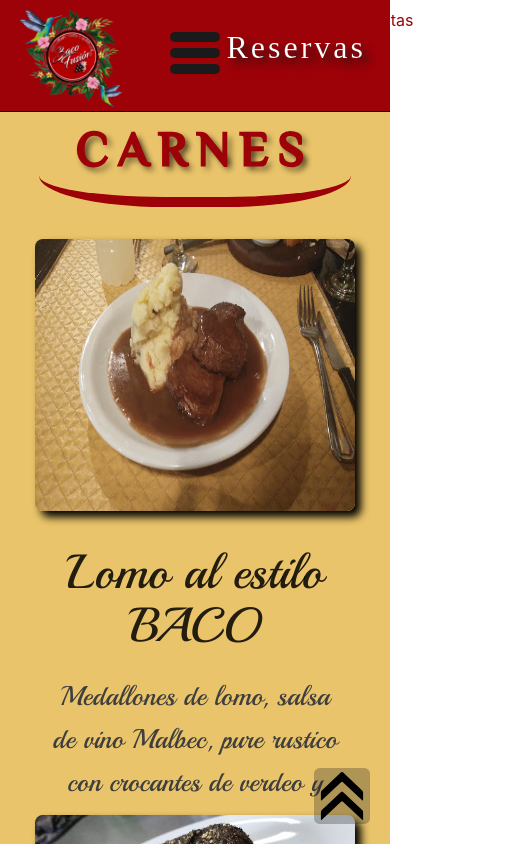
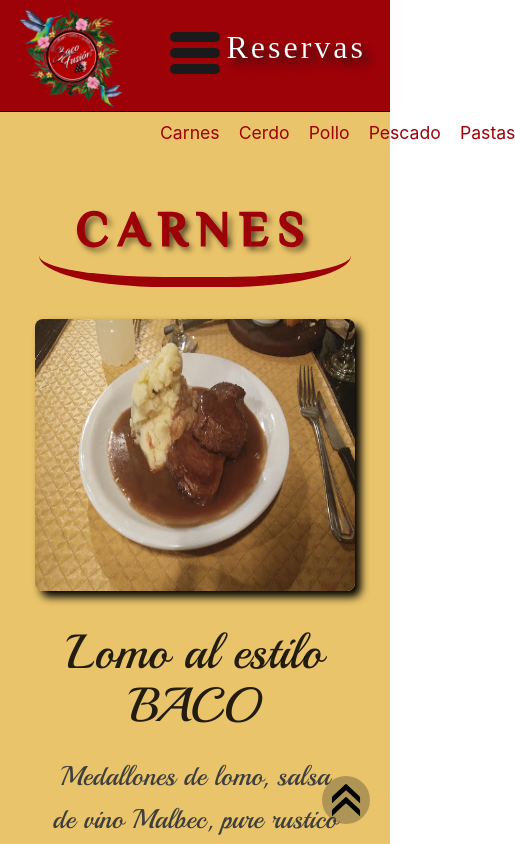
Before and after one commit to marioacaballero/Baco-Fusion-App, a React (Create React App) app: page /menu in a window 390 px wide. Shown: the top 844 px of the page, 515 px wide, since content can reach past the window. Built offline with nearby package versions, Linux system fonts and the light colour scheme; a web font is replaced by a local one.

Commit message:
fix menu

```diff
--- a/src/Components/ButtonToTop/ButtonToTop.module.css
+++ b/src/Components/ButtonToTop/ButtonToTop.module.css
@@ -3,13 +3,13 @@
     position: fixed;
     bottom: 20px;
     right: 20px;
-    width: 3.5em;
-    height: 3.5em;
+    width: 3rem;
+    height: 3rem;
     background-color: rgba(39, 38, 38, 0.295);
     z-index: 99;
     align-items: center;
     justify-content: space-around;
-    border-radius: 10%;
+    border-radius: 50%;
     cursor: pointer;
 }
 
@@ -19,8 +19,8 @@
 }
 .button{
     color: black;
-    height: 3rem;
-    width: 3rem;
+    height: 2rem;
+    width: 2rem;
 }
 
 .button:hover{
--- a/src/Components/ButtonToTop/ButtonToTop.tsx
+++ b/src/Components/ButtonToTop/ButtonToTop.tsx
@@ -13,7 +13,7 @@
 
   return (
     <div className={style.main}>
-    <SiAcclaim className={style.button} height="3em" width="3em"
+    <SiAcclaim className={style.button} height="2rem" width="2rem"
     onClick={()=>{
       scrollToTop()
     }} />
--- a/src/Components/Menu/Menu.module.css
+++ b/src/Components/Menu/Menu.module.css
@@ -13,12 +13,10 @@
   padding-left: 10rem;
 }
 .menu > div > a {
-  font-size: 1rem;
+  font-size: 1.3rem;
   color: #9d0208;
   /* border-bottom: 1px solid #9d0208; */
   --clippy: polygon(0 0, 0 0, 0 100%, 0% 100%);
-
-
 }
 
 .menu > div > a::after {
@@ -29,7 +27,7 @@
   margin-top: 3px;
   height: 3px;
   clip-path: var(--clippy);
-  transition: clip-path .5s;
+  transition: clip-path 0.5s;
 }
 .menu > div > a:hover {
   scale: 1.2;
@@ -57,7 +55,7 @@
   text-shadow: 4px 4px 6px black;
   letter-spacing: 10px;
   text-transform: uppercase;
-  font-family: 'El Messiri';
+  font-family: "El Messiri";
 }
 
 .cards {
@@ -68,3 +66,21 @@
   gap: 2rem;
   margin-bottom: 2rem;
 }
+
+@media (max-width: 700px) {
+  .menu {
+    padding-top: 7rem;
+  }
+
+  .menu > div {
+    gap: 1.2rem;
+  }
+
+  .menu > div > a {
+    font-size: 1.1rem;
+  }
+
+  .menu > section > h2{
+     margin-top: 3rem;
+  }
+}
```
